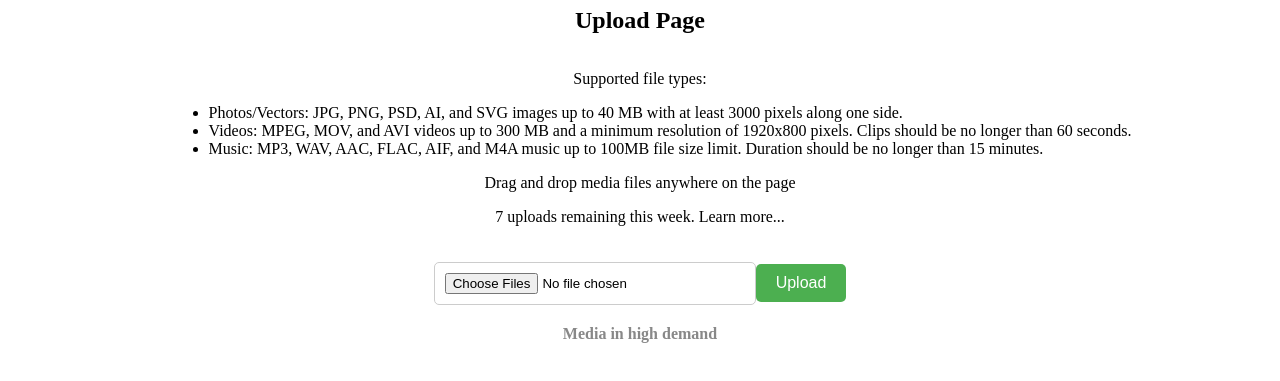
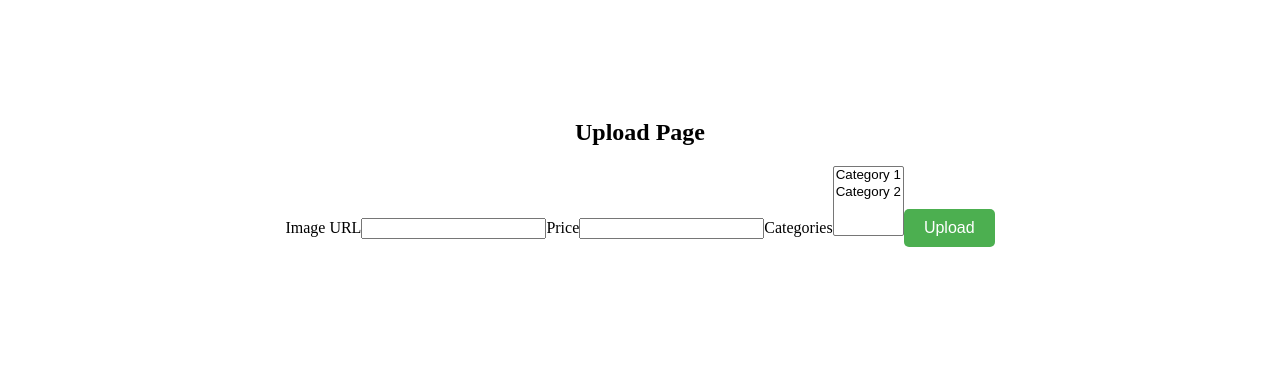
Before and after one commit to Volatyl/picture-lens-client, a React (Create React App) app: page /upload in a window 1280 px wide. Shown: the part 511-892 px from the top of the page. Built offline with nearby package versions, Linux system fonts and the light colour scheme.

Commit message:
update upload

```diff
--- a/src/components/UploadPage.js
+++ b/src/components/UploadPage.js
@@ -1,51 +1,87 @@
 import React, { useState } from 'react';
 
 const UploadPage = () => {
-  const [selectedFiles, setSelectedFiles] = useState([]);
-  const [remainingUploads, setRemainingUploads] = useState(7);
+  const [imageUrl, setImageUrl] = useState('');
+  const [price, setPrice] = useState('');
+  const [selectedCategories, setSelectedCategories] = useState([]);
 
-  const handleFileSelect = (event) => {
-    const files = Array.from(event.target.files);
-    setSelectedFiles(files);
+  const handleImageUrlChange = (event) => {
+    setImageUrl(event.target.value);
+  };
+
+  const handlePriceChange = (event) => {
+    setPrice(event.target.value);
+  };
+
+  const handleCategoryChange = (event) => {
+    const selectedOptions = Array.from(event.target.selectedOptions, (option) => option.value);
+    setSelectedCategories(selectedOptions);
   };
 
   const handleUpload = () => {
-    // Perform file upload logic using fetch
-    // Replace the dummy URL with your actual API endpoint for file upload
-    fetch('https://api.example.com/upload', {
+    const image = {
+      url: imageUrl,
+      price: parseInt(price),
+      categories: selectedCategories
+    };
+
+    // Perform image upload logic using fetch
+    // Replace the dummy URL with your actual API endpoint for image upload
+    fetch('http://127.0.0.1:5555/add_image', {
       method: 'POST',
-      body: selectedFiles,
       headers: {
-        'Content-Type': 'multipart/form-data'
-      }
+        'Content-Type': 'application/json'
+      },
+      body: JSON.stringify(image)
     })
       .then((response) => response.json())
       .then((data) => {
         // Handle the response data
         console.log(data);
-        setRemainingUploads(remainingUploads - 1);
       })
       .catch((error) => {
         // Handle any errors
         console.error(error);
       });
+
+    // Reset the form fields
+    setImageUrl('');
+    setPrice('');
+    setSelectedCategories([]);
   };
 
   return (
     <div className="upload-page">
       <h2>Upload Page</h2>
       <div>
-        <p>Supported file types:</p>
-        <ul>
-          <li>Photos/Vectors: JPG, PNG, PSD, AI, and SVG images up to 40 MB with at least 3000 pixels along one side.</li>
-          <li>Videos: MPEG, MOV, and AVI videos up to 300 MB and a minimum resolution of 1920x800 pixels. Clips should be no longer than 60 seconds.</li>
-          <li>Music: MP3, WAV, AAC, FLAC, AIF, and M4A music up to 100MB file size limit. Duration should be no longer than 15 minutes.</li>
-        </ul>
-        <p>Drag and drop media files anywhere on the page</p>
-        <p>{remainingUploads} uploads remaining this week. Learn more...</p>
-        <input type="file" multiple onChange={handleFileSelect} className="upload-input" />
+        <label htmlFor="imageUrl">Image URL</label>
+        <input
+          type="text"
+          id="imageUrl"
+          value={imageUrl}
+          onChange={handleImageUrlChange}
+          required
+        />
+        <label htmlFor="price">Price</label>
+        <input
+          type="number"
+          id="price"
+          value={price}
+          onChange={handlePriceChange}
+          required
+        />
+        <label htmlFor="categories">Categories</label>
+        <select
+          multiple
+          id="categories"
+          value={selectedCategories}
+          onChange={handleCategoryChange}
+        >
+          <option value="category1">Category 1</option>
+          <option value="category2">Category 2</option>
+          {/* Add other category options dynamically */}
+        </select>
         <button onClick={handleUpload} className="upload-button">Upload</button>
-        <p>Media in high demand</p>
       </div>
     </div>
   );
```
